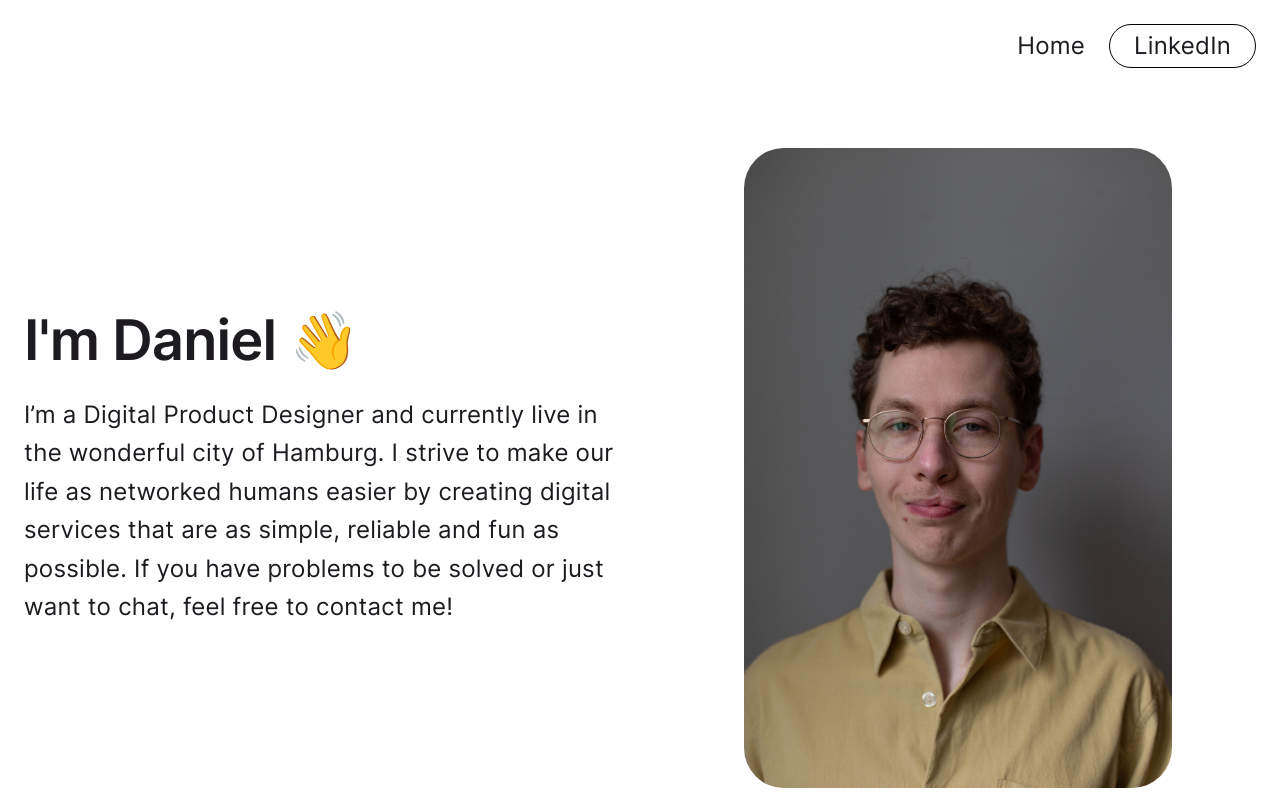
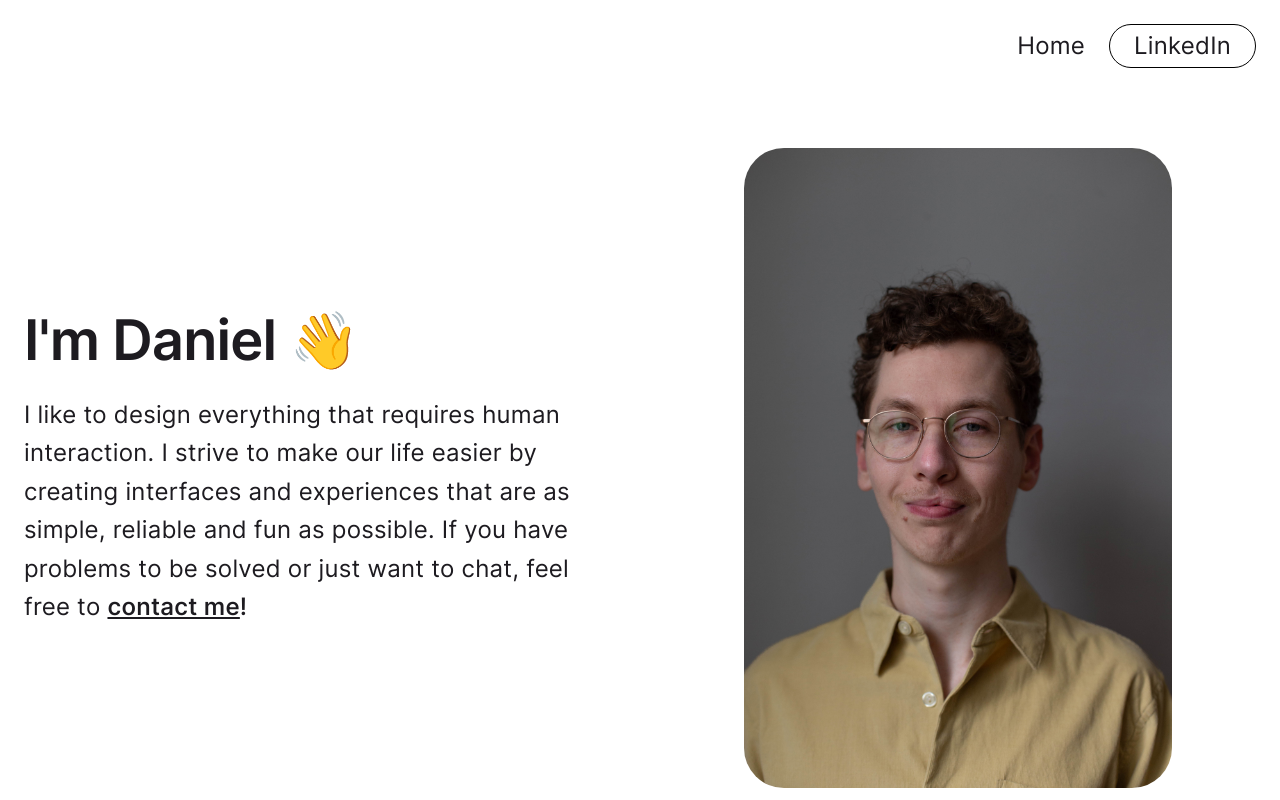
Before and after one commit to dbueker/portfolio-danielbueker, a Nuxt app: page /about in a window 1280 px wide. Shown: the top 800 px of the page. Built offline with nearby package versions, Linux system fonts and the light colour scheme.

Commit message:
Text update
Intro and About

```diff
--- a/components/Intro.vue
+++ b/components/Intro.vue
@@ -3,7 +3,7 @@
         <div class="text-lightmode-on-background dark:text-darkmode-on-background lg:max-w-[800px]">
             <p class="text-subtitle-mobile lg:text-subtitle-desktop">Daniel Büker</p>
             <p class="text-title-mobile lg:text-title-desktop">Human Interface Designer</p>
-            <p class="pt-20 text-body text-lightmode-on-background dark:text-darkmode-on-background">I build high quality digital products with a keen eye for detail and solid technical expertise, currently at <a class="text-body-bold underline md:hover:opacity-60 transition ease-in-out duration-200" href="https://mobimeo.com/" target="_blank">Mobimeo</a>.</p>
+            <p class="pt-20 text-body text-lightmode-on-background dark:text-darkmode-on-background">I build high quality user experiences with a keen eye for detail and solid technical expertise, currently at <a class="text-body-bold underline md:hover:opacity-60 transition ease-in-out duration-200" href="https://mobimeo.com/" target="_blank">Mobimeo</a>.</p>
         </div>
     </div>
 </template>
--- a/pages/about.vue
+++ b/pages/about.vue
@@ -7,7 +7,7 @@ import Portrait from '../assets/Portrait.jpg';
         <div class="px-6 mx-auto lg:max-w-screen-xl grid grid-cols-1 md:grid-cols-2 gap-y-20 md:gap-x-10 place-items-center place-content-center mb-24 md:mb-28 lg:mb-32 pt-20 text-lightmode-on-background dark:text-darkmode-on-background">
           <div class="space-y-6">
             <p class="text-h1-mobile lg:text-h1-desktop">I'm Daniel 👋</p>
-            <p class="text-body ">I’m a Digital Product Designer and currently live in the wonderful city of Hamburg. I strive to make our life as networked humans easier by creating digital services that are as simple, reliable and fun as possible. If you have problems to be solved or just want to chat, feel free to contact me!</p>
+            <p class="text-body ">I like to design everything that requires human interaction. I strive to make our life easier by creating interfaces and experiences that are as simple, reliable and fun as possible. If you have problems to be solved or just want to chat, feel free to <a class="text-body-bold underline md:hover:opacity-60 transition ease-in-out duration-200" href="https://www.linkedin.com/in/danielbueker/" target="_blank">contact me</a><span class="text-body-bold">!</span></p>
           </div>
           <img :src=Portrait alt="Portrait of Daniel" class="rounded w-full md:w-fit md:max-h-[640px]" />
         </div>
```
